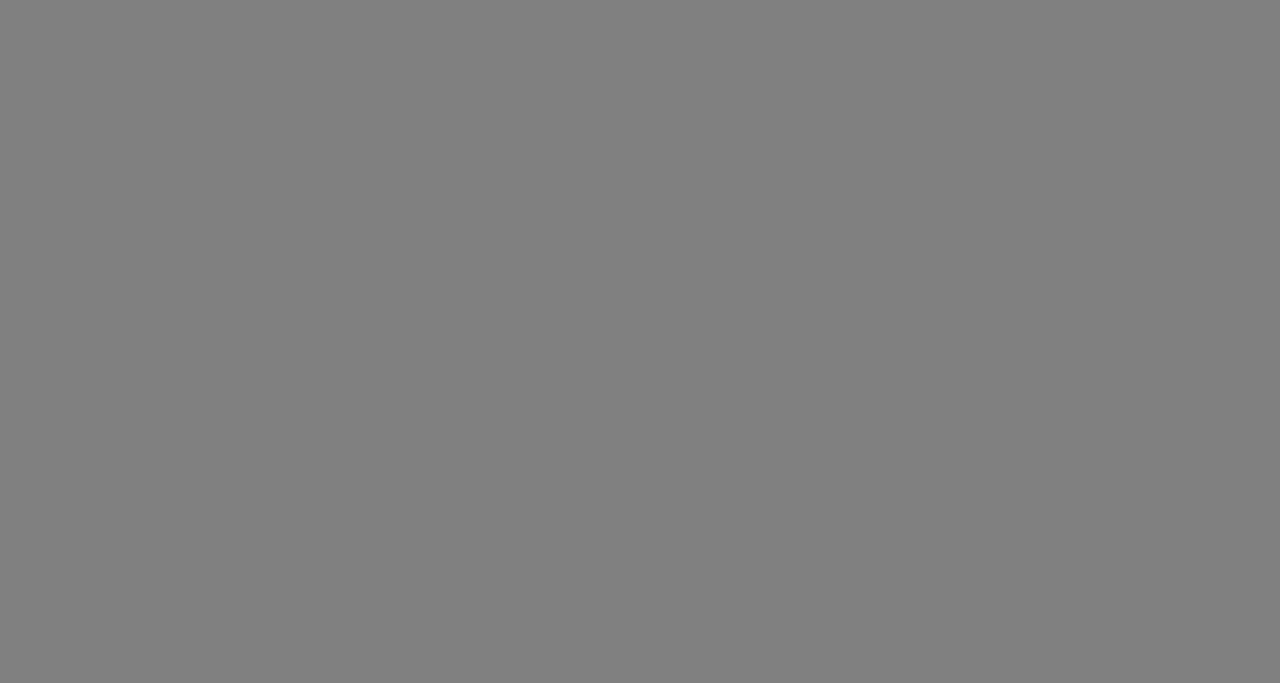
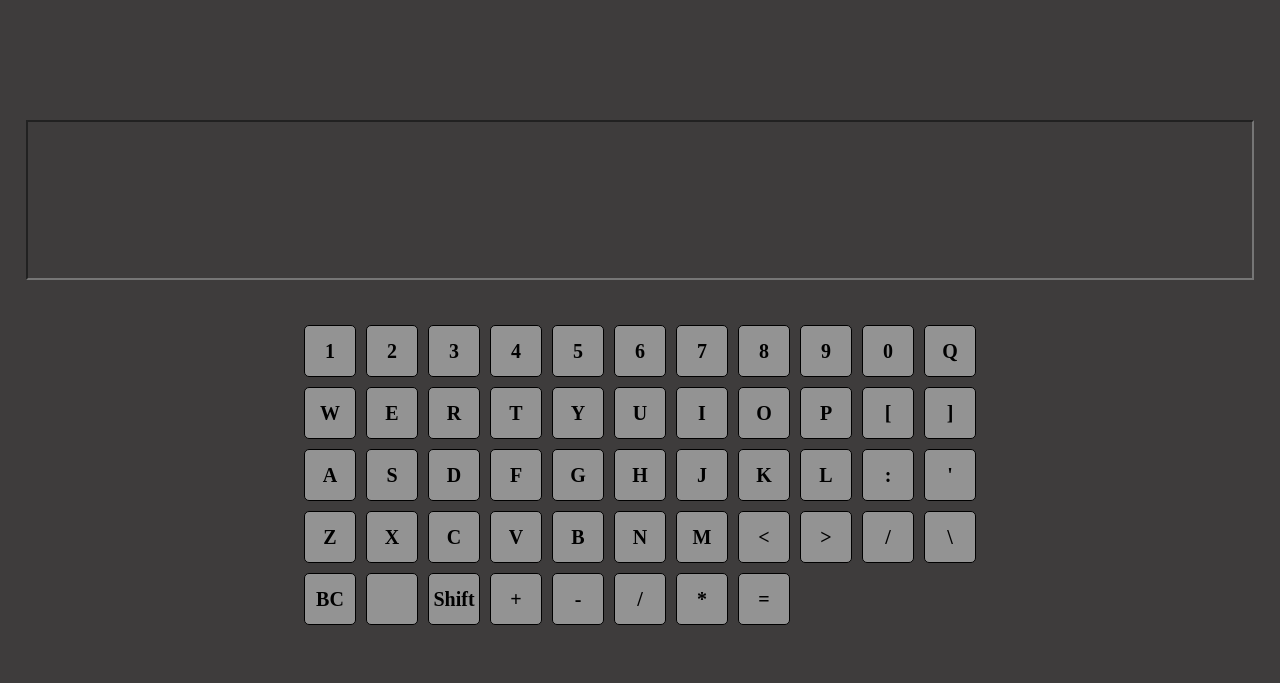
Before and after one commit to bowlofruit/Internet_programming, a plain HTML site: page Lab3/index.html in a window 1280 px wide. Drawn offline with Linux system fonts and the light colour scheme.

Commit message:
Base realization
Input key, delete text, switch register of letters

```diff
--- a/Lab3/index.html
+++ b/Lab3/index.html
@@ -1,8 +1,15 @@
 <html>
   <head>
     <link rel="stylesheet" href="style.css">
+    <title>keyboard</title>
   </head>
   <body>
+    <div class="output">
+      <input type="text" id="output">
+    </div>
+    <div class="keyboard">
+      <div class="keys"></div>
+    </div>
     <script src="keyboard.js"></script>
   </body>
 </html>
--- a/Lab3/keyboard.js
+++ b/Lab3/keyboard.js
@@ -1,4 +1,42 @@
-document.addEventListener("keydown", function(event) {
-  console.log(event.key);
+async function loadKeyboardData() {
+  const response = await fetch('keyboard.json');
+  const data = await response.json();
+  const keys = data.keys;
 
-});
+  const keysContainer = document.querySelector('.keys');
+  keys.forEach((keyData) => {
+    const key = createKeyElement(keyData.value === "Backspace" ? "BC" : keyData.value);
+    setKeyClickListener(key, keyData.value);
+    keysContainer.appendChild(key);
+  });
+}
+
+function createKeyElement(textContent) {
+  const key = document.createElement('div');
+  key.className = 'key';
+  key.textContent = textContent;
+  return key;
+}
+
+function setKeyClickListener(key, keyValue) {
+  const output = document.getElementById('output');
+  let lastKeyPressTime = 0;
+  const repeatDelay = 200;
+
+  key.addEventListener('click', () => {
+    if (keyValue === "Backspace") {
+      output.value = output.value.slice(0, -1);
+    } else if (keyValue === "Shift") {
+      pressedShift = !pressedShift;``
+      key.className = pressedShift ? "pressedkey" : "key";
+    } else {
+      output.focus();
+      output.setSelectionRange(output.value.length, output.value.length);
+      output.value += pressedShift ? key.textContent : key.textContent.toLowerCase();
+    }
+  });
+}
+
+
+let pressedShift = false;
+loadKeyboardData();
--- /dev/null
+++ b/Lab3/keyboard.json
@@ -0,0 +1,56 @@
+{
+  "keys": [
+    {"value": "1"},
+    {"value": "2"},
+    {"value": "3"},
+    {"value": "4"},
+    {"value": "5"},
+    {"value": "6"},
+    {"value": "7"},
+    {"value": "8"},
+    {"value": "9"},
+    {"value": "0"},
+    {"value": "Q"},
+    {"value": "W"},
+    {"value": "E"},
+    {"value": "R"},
+    {"value": "T"},
+    {"value": "Y"},
+    {"value": "U"},
+    {"value": "I"},
+    {"value": "O"},
+    {"value": "P"},
+    {"value": "["},
+    {"value": "]"},
+    {"value": "A"},
+    {"value": "S"},
+    {"value": "D"},
+    {"value": "F"},
+    {"value": "G"},
+    {"value": "H"},
+    {"value": "J"},
+    {"value": "K"},
+    {"value": "L"},
+    {"value": ":"},
+    {"value": "'"},
+    {"value": "Z"},
+    {"value": "X"},
+    {"value": "C"},
+    {"value": "V"},
+    {"value": "B"},
+    {"value": "N"},
+    {"value": "M"},
+    {"value": "<"},
+    {"value": ">"},
+    {"value": "/"},
+    {"value": "\\"},
+    {"value": "Backspace"},
+    {"value": " "},
+    {"value": "Shift"},
+    {"value": "+"},
+    {"value": "-"},
+    {"value": "/"},
+    {"value": "*"},
+    {"value": "="}
+  ]
+}
--- a/Lab3/style.css
+++ b/Lab3/style.css
@@ -1,3 +1,60 @@
-html {
-  background-color: gray;
+html{
+  background-color: #3e3c3c;
 }
+
+.keyboard {
+  display: flex;
+  flex-direction: column;
+  align-items: center;
+  justify-content: center;
+  height: 50vh;
+}
+
+.keys {
+  display: grid;
+  justify-items: center;
+  grid-template-columns: repeat(11, 1fr);
+  grid-gap: 10px;
+  margin-bottom: 10px;
+}
+
+.key, .pressedkey {
+  display: flex;
+  align-items: center;
+  justify-content: center;
+  width: 50px;
+  height: 50px;
+  background-color: #939393;
+  border: 1px solid #000000;
+  color: black;
+  border-radius: 5px;
+  font-size: 20px;
+  cursor: pointer;
+  font-weight: bold;
+}
+
+.pressedkey {
+  background-color: #3e3939;
+}
+
+.key:hover {
+  background-color: #f2f2f2;
+}
+
+.output {
+  margin-top: 15vh;
+  display: flex;
+  align-content: center;
+  justify-content: center;
+}
+
+input{
+  width: 96vw;
+  height: 20vh;
+  word-wrap: normal;
+  background-color: #3e3c3c;
+  text-align: center;
+  color: gainsboro;
+  font-size: 30px;
+  font-weight: bold;
+}
```
Lines whose indentation alone changed are shown as unchanged.
